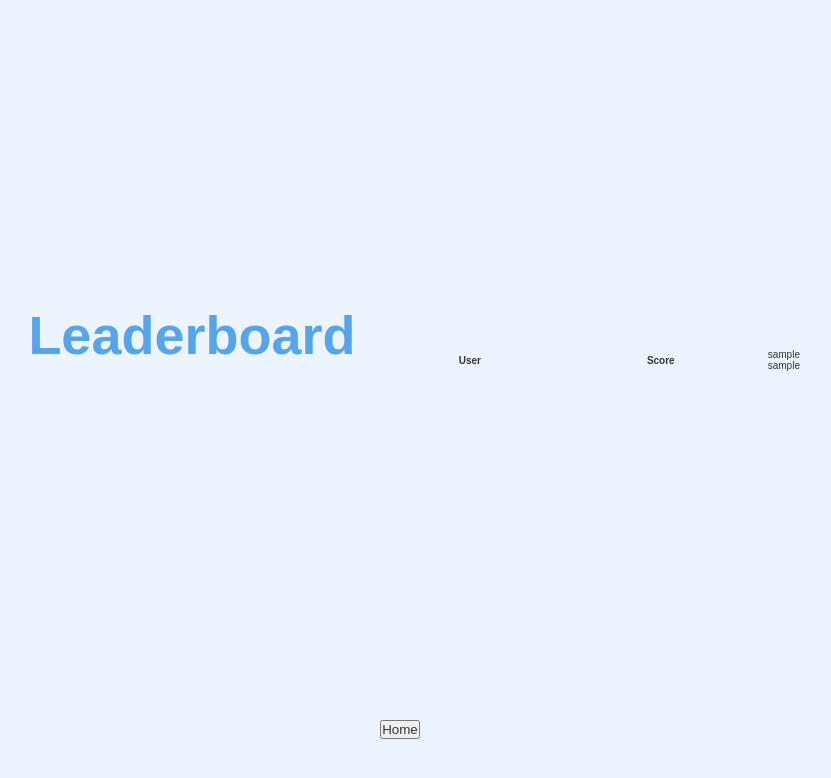
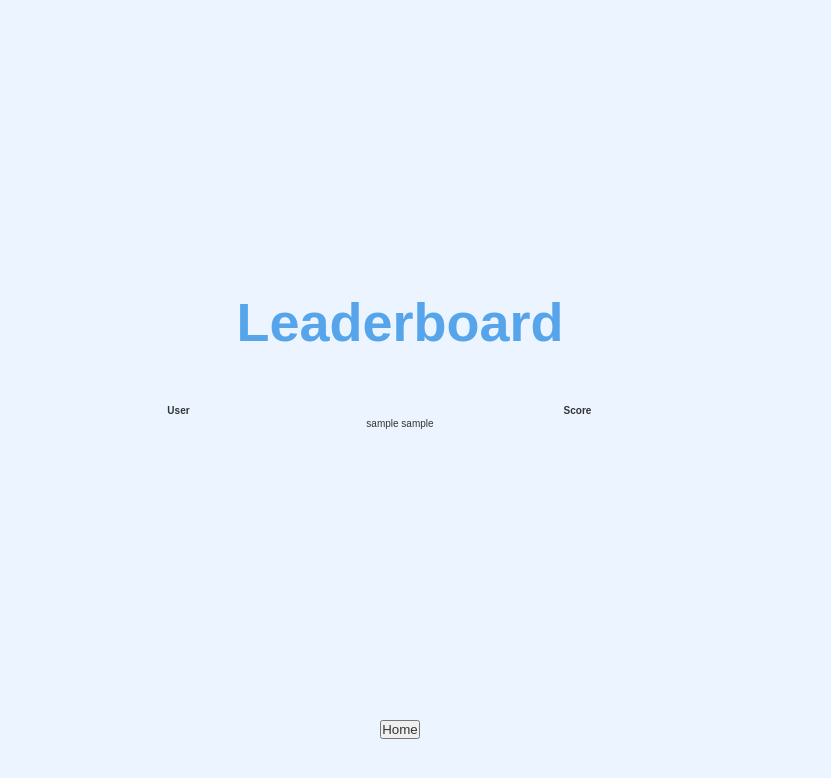
Before and after one commit to Subash-Chandra/3354-Project, a PHP site: page /leaderboard.php in a window 1280 px wide. Shown: the top 778 px of the page, without its empty margins (240-1071 px from the left). Run offline with PHP 8.4, Linux system fonts and the light colour scheme; the visitor is signed in with stand-in values (Sample User, id 1); tables that the repository leaves empty or names only in its code hold one stand-in row (values such as "Sample post").

Commit message:
Update leaderboard.php

```diff
--- a/leaderboard.php
+++ b/leaderboard.php
@@ -20,7 +20,7 @@ include("auth.php");
 </head>
 <body>
 
-    <div class="container">
+    <div class="flex-column container">
     <center><h1 style="font-size: 5.4rem; color: #56a5eb;margin-bottom: 5rem;">Leaderboard</h1></center>
     <table>
         <tr>
```
